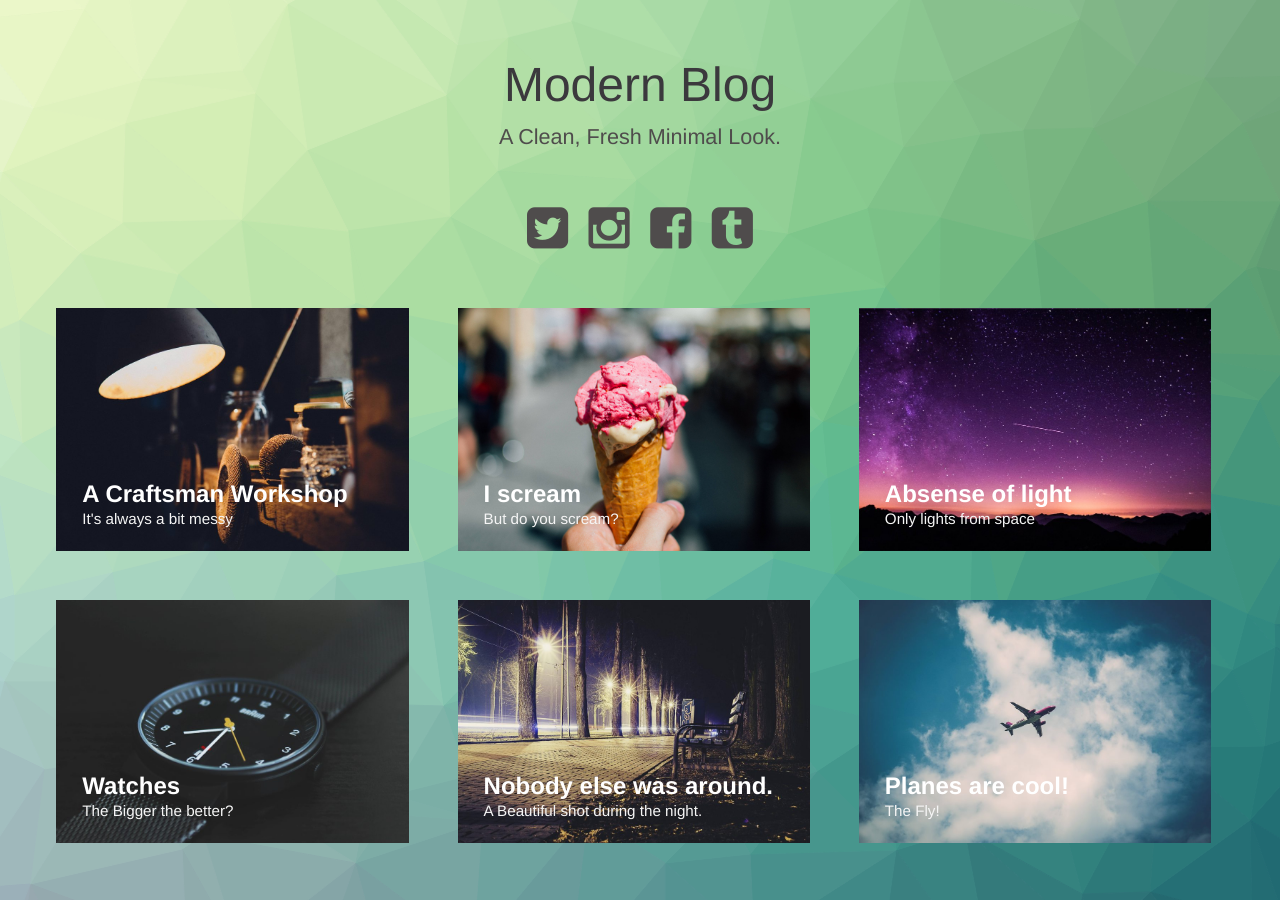
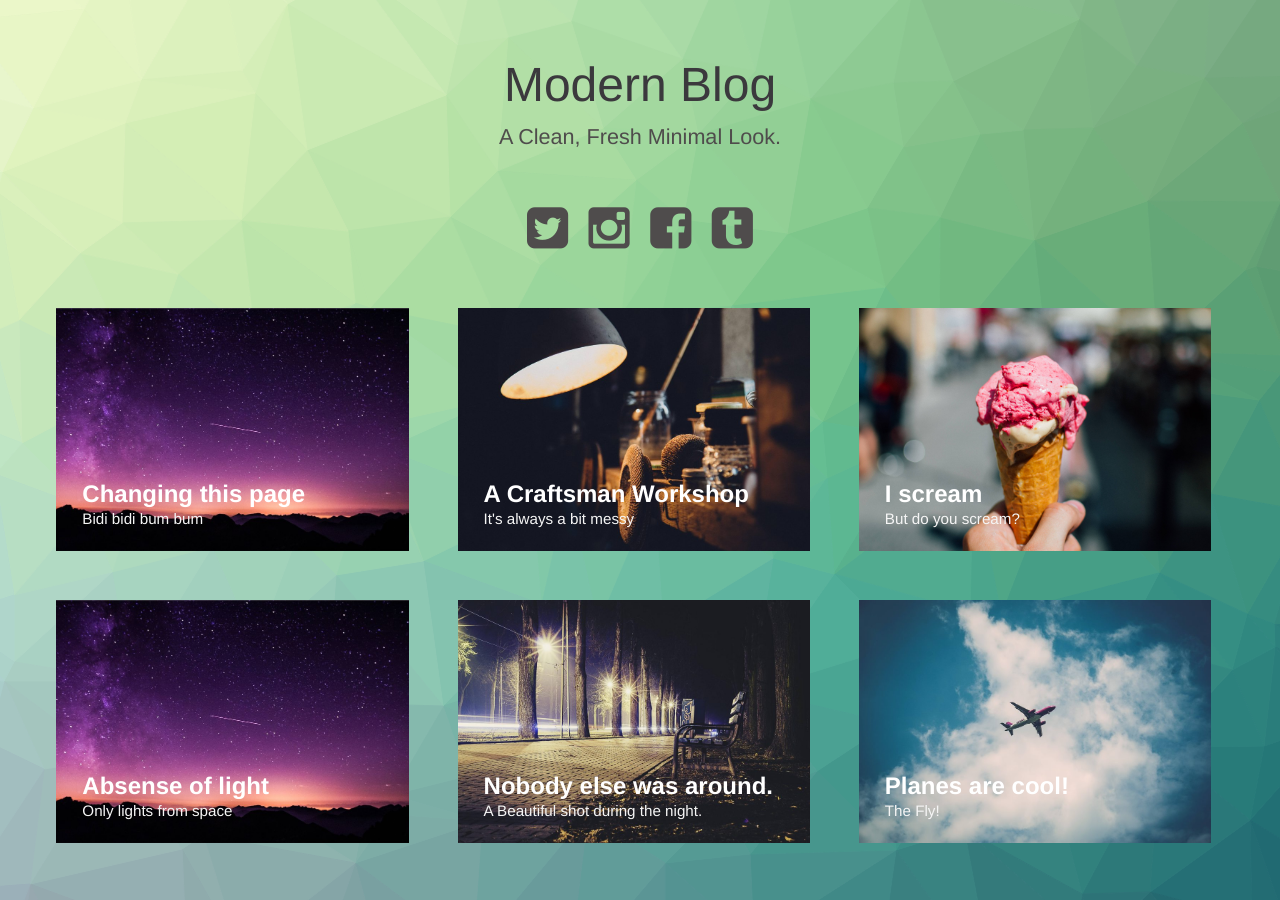
Before and after one commit to ycui47/ARTTECH-5010-Fall-2016-Sandbox, a Jekyll site: the page built from index.html, in a window 1280 px wide. Built offline with Jekyll 4.4.1, drawn with Linux system fonts in a browser that asks for light colours.

Commit message:
First change

```diff
--- a/_posts/2015-04-22-what-time.markdown
+++ b/_posts/2016-11-04-what-time.markdown
@@ -1,11 +1,16 @@
 ---
-title:  "Watches"
-subtitle: "The Bigger the better?"
+title:  "Changing this page"
+subtitle: "Bidi bidi bum bum"
 author: "Wferr"
 avatar: "img/authors/wferr.png"
-image: "img/c.jpg"
-date:   2015-04-22 12:12:12
+image: "img/d.jpg"
+date:   2016-11-04 12:12:12
 ---
+
+###Making up a paragraph
+This is nothing.
+This is a [link](www.cargocollective.com/liyaostudio)
+
 
 ### Dolor sit amet?
 Lorem ipsum dolor sit amet, consectetur adipiscing elit. Proin vestibulum non mi non pulvinar. Donec tempus risus vel ex fringilla tempor. Vivamus pharetra non mauris quis fermentum. Vestibulum sed maximus elit, sit amet suscipit orci. Morbi at enim at libero dignissim egestas vel ac nisi. Etiam at lectus a arcu sodales consequat. Aliquam consequat ligula sed purus tincidunt, a ultrices nibh dapibus. Phasellus convallis ipsum nec semper ultricies. In facilisis lacus velit, sit amet lacinia velit blandit id. Nullam ut magna erat. Aliquam sit amet dapibus odio, aliquet tempus tortor. Donec in nisi massa.
```
